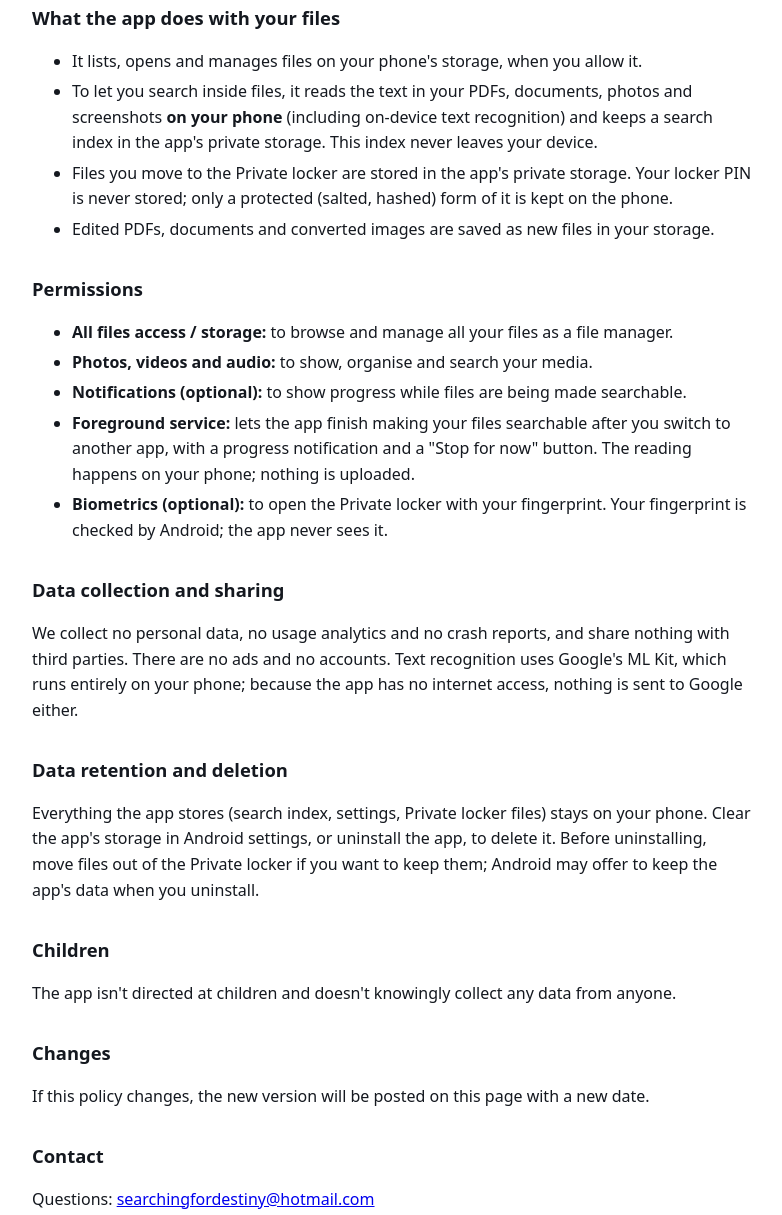
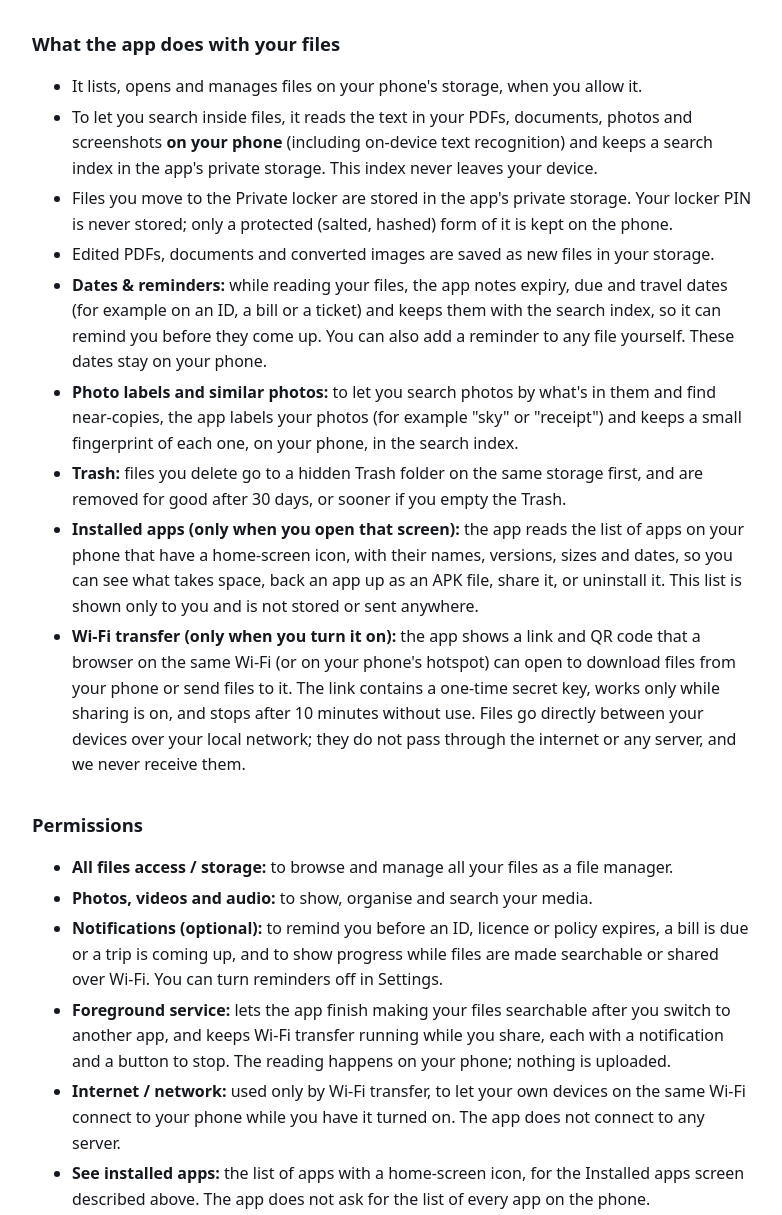
Before and after one commit to sriramb257/FindAnything-privacy-policy, a plain HTML site: page index.html in a window 1280 px wide. Shown: the part 235-1450 px from the top of the page, without its empty margins (248-1030 px from the left). Drawn offline with Linux system fonts and the light colour scheme.

Commit message:
Update index.html

```diff
--- a/index.html
+++ b/index.html
@@ -15,10 +15,11 @@
 </head>
 <body>
 <h1>Privacy Policy</h1>
-<p class="muted">Find Anything (package com.ram.findanything) · Last updated: 7 October 2026</p>
+<p class="muted">Find Anything (package com.ram.findanything) · Last updated: 24 November 2026</p>
 
 <p><strong>Short version: Find Anything does not collect, upload or share any of your data.</strong>
-The app has no internet permission, so it cannot send anything from your phone.</p>
+Nothing is ever sent to us or to any server. The only time files leave your phone is when you use
+Wi-Fi transfer to send them to your own computer or phone on your own Wi-Fi.</p>
 
 <h2>What the app does with your files</h2>
 <ul>
@@ -29,28 +30,56 @@ The app has no internet permission, so it cannot send anything from your phone.<
   <li>Files you move to the Private locker are stored in the app's private storage. Your locker PIN is
       never stored; only a protected (salted, hashed) form of it is kept on the phone.</li>
   <li>Edited PDFs, documents and converted images are saved as new files in your storage.</li>
+  <li><strong>Dates &amp; reminders:</strong> while reading your files, the app notes expiry, due and travel
+      dates (for example on an ID, a bill or a ticket) and keeps them with the search index, so it can
+      remind you before they come up. You can also add a reminder to any file yourself. These dates stay
+      on your phone.</li>
+  <li><strong>Photo labels and similar photos:</strong> to let you search photos by what's in them and find
+      near-copies, the app labels your photos (for example "sky" or "receipt") and keeps a small
+      fingerprint of each one, on your phone, in the search index.</li>
+  <li><strong>Trash:</strong> files you delete go to a hidden Trash folder on the same storage first, and are
+      removed for good after 30 days, or sooner if you empty the Trash.</li>
+  <li><strong>Installed apps (only when you open that screen):</strong> the app reads the list of apps on
+      your phone that have a home-screen icon, with their names, versions, sizes and dates, so you can see
+      what takes space, back an app up as an APK file, share it, or uninstall it. This list is shown only
+      to you and is not stored or sent anywhere.</li>
+  <li><strong>Wi-Fi transfer (only when you turn it on):</strong> the app shows a link and QR code that a
+      browser on the same Wi-Fi (or on your phone's hotspot) can open to download files from your phone or
+      send files to it. The link contains a one-time secret key, works only while sharing is on, and stops
+      after 10 minutes without use. Files go directly between your devices over your local network; they
+      do not pass through the internet or any server, and we never receive them.</li>
 </ul>
 
 <h2>Permissions</h2>
 <ul>
   <li><strong>All files access / storage:</strong> to browse and manage all your files as a file manager.</li>
   <li><strong>Photos, videos and audio:</strong> to show, organise and search your media.</li>
-  <li><strong>Notifications (optional):</strong> to show progress while files are being made searchable.</li>
+  <li><strong>Notifications (optional):</strong> to remind you before an ID, licence or policy expires, a bill
+      is due or a trip is coming up, and to show progress while files are made searchable or shared over
+      Wi-Fi. You can turn reminders off in Settings.</li>
   <li><strong>Foreground service:</strong> lets the app finish making your files searchable after you switch
-      to another app, with a progress notification and a "Stop for now" button. The reading happens on
-      your phone; nothing is uploaded.</li>
+      to another app, and keeps Wi-Fi transfer running while you share, each with a notification and a
+      button to stop. The reading happens on your phone; nothing is uploaded.</li>
+  <li><strong>Internet / network:</strong> used only by Wi-Fi transfer, to let your own devices on the same
+      Wi-Fi connect to your phone while you have it turned on. The app does not connect to any server.</li>
+  <li><strong>See installed apps:</strong> the list of apps with a home-screen icon, for the Installed apps
+      screen described above. The app does not ask for the list of every app on the phone.</li>
+  <li><strong>Request to uninstall apps:</strong> lets the Installed apps screen open Android's own
+      "Uninstall?" screen. Nothing is removed unless you confirm it there.</li>
   <li><strong>Biometrics (optional):</strong> to open the Private locker with your fingerprint. Your fingerprint is
       checked by Android; the app never sees it.</li>
 </ul>
 
 <h2>Data collection and sharing</h2>
 <p>We collect no personal data, no usage analytics and no crash reports, and share nothing with third
-parties. There are no ads and no accounts. Text recognition uses Google's ML Kit, which runs entirely on
-your phone; because the app has no internet access, nothing is sent to Google either.</p>
+parties. There are no ads and no accounts. Text recognition and photo labels use Google's ML Kit, which runs entirely on
+your phone. ML Kit's usage reporting is switched off in the app, so nothing is sent to Google either.</p>
 
 <h2>Data retention and deletion</h2>
-<p>Everything the app stores (search index, settings, Private locker files) stays on your phone. Clear the
-app's storage in Android settings, or uninstall the app, to delete it. Before uninstalling, move files out
+<p>Everything the app stores (search index, found dates and reminders, photo labels, settings, Private locker
+files) stays on your phone. Clear the app's storage in Android settings, or uninstall the app, to delete it.
+Files in the Trash are deleted automatically after 30 days; because the Trash folder is on your storage
+rather than inside the app, empty the Trash before uninstalling if you want them gone at once. Before uninstalling, move files out
 of the Private locker if you want to keep them; Android may offer to keep the app's data when you uninstall.</p>
 
 <h2>Children</h2>
```
